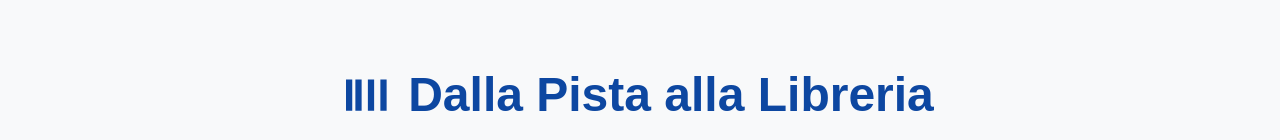
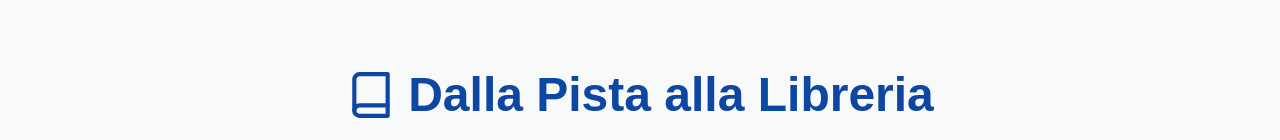
Before and after one commit to vincenzorozzoni/powdermatch, a Next.js app: page / in a window 1280 px wide. Shown: the part 810-950 px from the top of the page. Built offline with nearby package versions, Linux system fonts and the light colour scheme.

Commit message:
Add files via upload

```diff
--- a/components/BookRecommendations.tsx
+++ b/components/BookRecommendations.tsx
@@ -21,8 +21,9 @@ export default function BookRecommendations() {
       <div className="max-w-7xl mx-auto">
         {/* Header - same style as About and Partnership */}
         <h2 className="text-5xl font-bold text-center mb-4 flex items-center justify-center gap-3" style={{ color: '#0D47A1' }}>
-          <svg width="50" height="50" viewBox="0 0 512 512" fill="#0D47A1">
-            <path d="M96,416h64V96H96V416z M224,416h64V96h-64V416z M0,416h64V96H0V416z M352,96v320h64V96H352z"/>
+          <svg width="50" height="50" viewBox="0 0 24 24" fill="none" xmlns="http://www.w3.org/2000/svg">
+            <path d="M4 19.5C4 18.837 4.26339 18.2011 4.73223 17.7322C5.20107 17.2634 5.83696 17 6.5 17H20" stroke="#0D47A1" strokeWidth="2" strokeLinecap="round" strokeLinejoin="round"/>
+            <path d="M6.5 2H20V22H6.5C5.83696 22 5.20107 21.7366 4.73223 21.2678C4.26339 20.7989 4 20.163 4 19.5V4.5C4 3.83696 4.26339 3.20107 4.73223 2.73223C5.20107 2.26339 5.83696 2 6.5 2Z" stroke="#0D47A1" strokeWidth="2" strokeLinecap="round" strokeLinejoin="round"/>
           </svg>
           Dalla Pista alla Libreria
         </h2>
```
